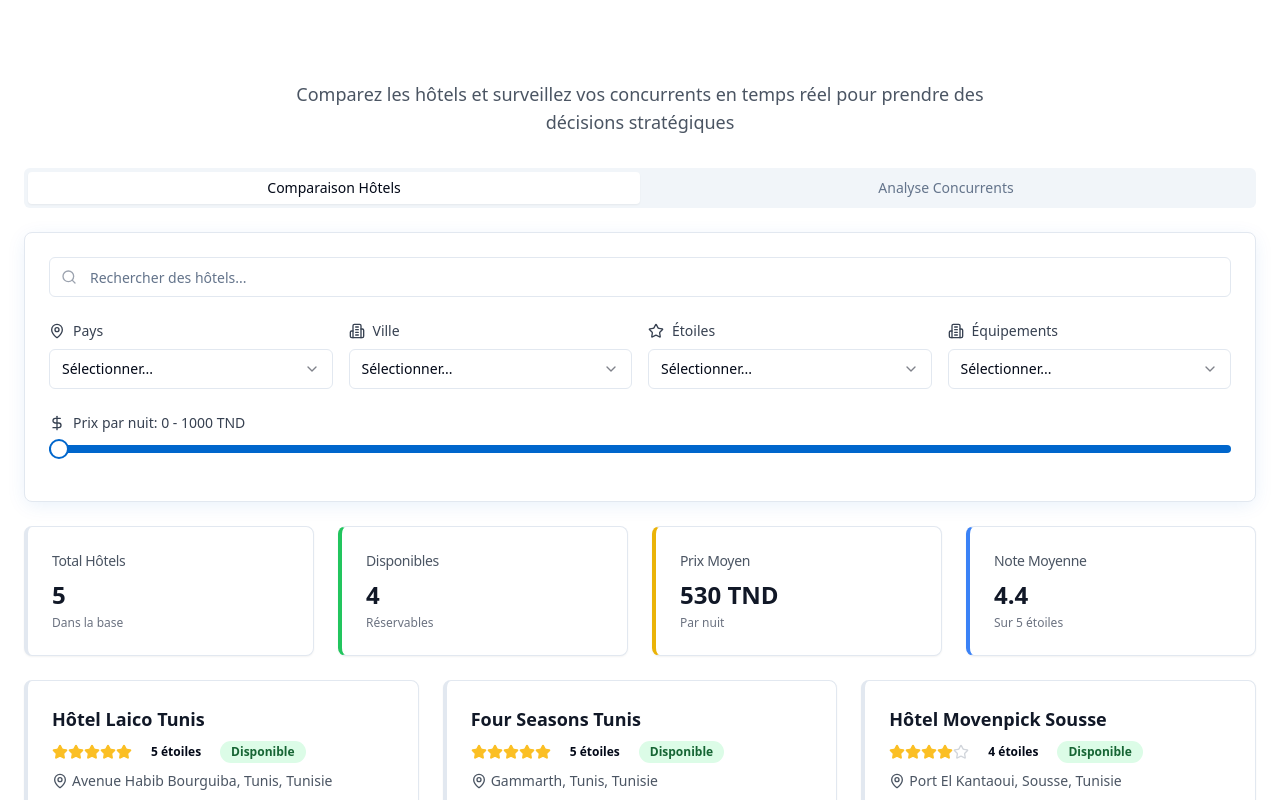
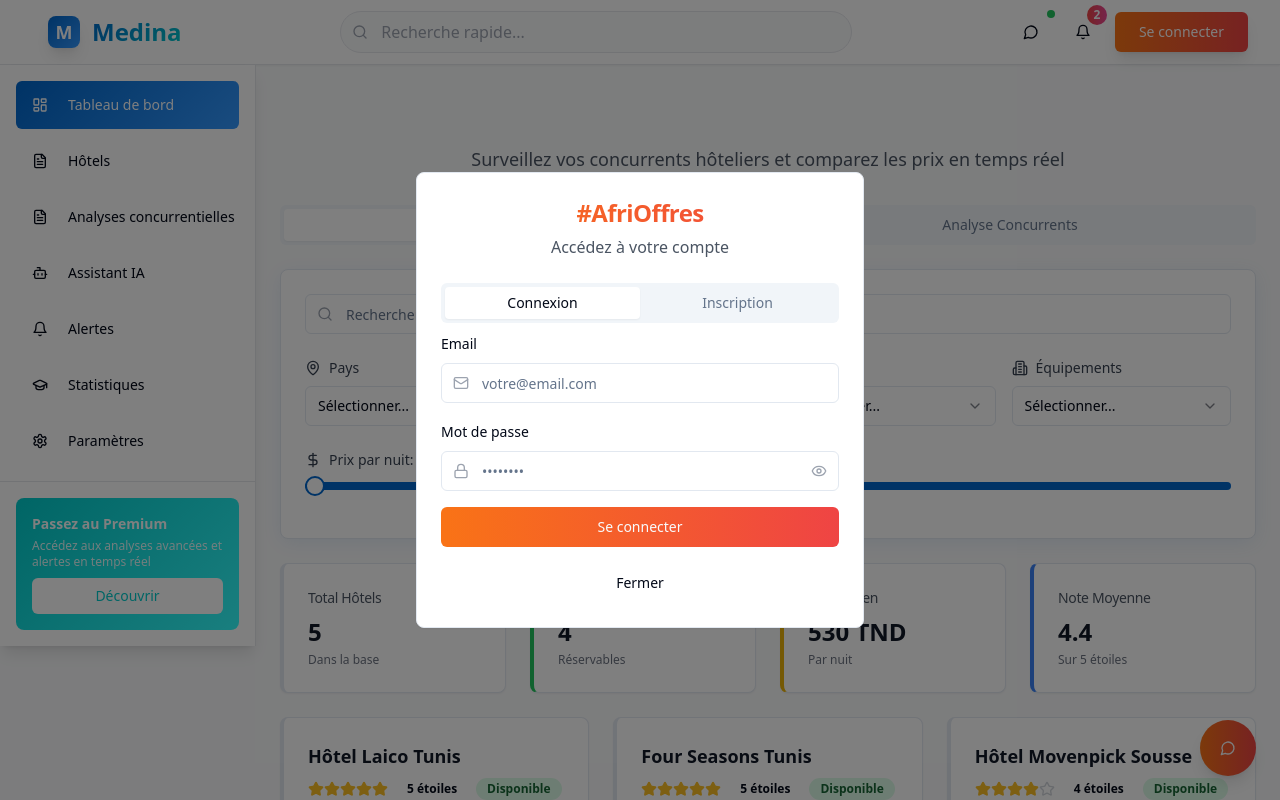
Before and after one commit to haythemraissi/afrioffres, a React (Vite) app: page / in a window 1280 px wide. Shown: the top 800 px of the page. Built offline with nearby package versions, Linux system fonts and the light colour scheme.

Commit message:
Refactor dashboard to AfriOffres frontend
Reverted dashboard to match the AfriOffres frontend structure and components.

```diff
--- a/src/components/Layout/Sidebar.tsx
+++ b/src/components/Layout/Sidebar.tsx
@@ -18,6 +18,7 @@ const Sidebar = () => {
 
   const menuItems = [
     { id: 'dashboard', label: 'Tableau de bord', icon: LayoutDashboard },
+    { id: 'hotels', label: 'Hôtels', icon: FileText },
     { id: 'competitors', label: 'Analyses concurrentielles', icon: FileText },
     { id: 'ai-assistant', label: 'Assistant IA', icon: Bot },
     { id: 'notifications', label: 'Alertes', icon: Bell },
--- a/src/pages/Index.tsx
+++ b/src/pages/Index.tsx
@@ -1,5 +1,7 @@
-import React, { useEffect } from 'react';
+import React, { useEffect, useState } from 'react';
 import { useStore } from '../store/useStore';
+import Header from '../components/Layout/Header';
+import Sidebar from '../components/Layout/Sidebar';
 import { Card, CardContent, CardHeader, CardTitle } from '../components/ui/card';
 import { Tabs, TabsContent, TabsList, TabsTrigger } from '../components/ui/tabs';
 import CompetitorCard from '../components/Competitors/CompetitorCard';
@@ -7,10 +9,15 @@ import SearchFilters from '../components/Competitors/SearchFilters';
 import HotelCard from '../components/Hotels/HotelCard';
 import HotelSearchFilters from '../components/Hotels/HotelSearchFilters';
 import RecommendationsSection from '../components/Dashboard/RecommendationsSection';
+import AIAssistant from '../components/AIAssistant/AIAssistant';
+import Chatbot from '../components/Chatbot/Chatbot';
+import AuthModal from '../components/Auth/AuthModal';
 
 const Index = () => {
   const {
+    currentPage,
     isAuthenticated,
+    addNotification,
     competitors,
     filteredCompetitors,
     setCompetitors,
@@ -18,6 +25,8 @@ const Index = () => {
     filteredHotels,
     setHotels
   } = useStore();
+
+  const [showAuthModal, setShowAuthModal] = useState(false);
 
   useEffect(() => {
     // Mock data for competitors
@@ -252,18 +261,45 @@ const Index = () => {
     ];
 
     setHotels(mockHotels);
-  }, [setCompetitors, setHotels]);
 
+    // Add sample notifications
+    addNotification({
+      title: 'Alerte prix hôtel',
+      message: 'Four Seasons Tunis a augmenté ses prix de 8.2%',
+      type: 'price-change',
+      severity: 'medium',
+    });
+
+    addNotification({
+      title: 'Nouvelle promotion',
+      message: 'Tunisie Booking lance une offre Ramadan avec -25%',
+      type: 'promotion',
+      severity: 'low',
+    });
+  }, [setCompetitors, setHotels, addNotification]);
+
+  useEffect(() => {
+    if (!isAuthenticated) {
+      const timer = setTimeout(() => {
+        setShowAuthModal(true);
+      }, 3000);
+
+      return () => clearTimeout(timer);
+    }
+  }, [isAuthenticated]);
+
+  const renderCurrentPage = () => {
+    switch (currentPage) {
+      case 'dashboard':
         return (
-    <div className="min-h-screen bg-background">
-      <div className="max-w-7xl mx-auto p-6">
+          <div className="space-y-6">
             {/* Header */}
             <div className="text-center mb-8">
               <h1 className="text-4xl font-bold bg-gradient-to-r from-competitive via-red-500 to-pink-500 bg-clip-text text-transparent mb-4">
-            Medina - Intelligence Concurrentielle Hôtelière
+                Dashboard - Intelligence Concurrentielle Hôtelière
               </h1>
               <p className="text-gray-600 text-lg max-w-3xl mx-auto">
-            Comparez les hôtels et surveillez vos concurrents en temps réel pour prendre des décisions stratégiques
+                Surveillez vos concurrents hôteliers et comparez les prix en temps réel
               </p>
             </div>
 
@@ -275,173 +311,200 @@ const Index = () => {
               </TabsList>
 
               <TabsContent value="hotels" className="space-y-6">
-            {/* Hotel Search & Filters */}
                 <HotelSearchFilters />
 
                 {/* Stats Cards for Hotels */}
                 <div className="grid grid-cols-1 md:grid-cols-4 gap-6">
                   <Card className="border-l-4 border-l-competitive">
                     <CardHeader className="pb-2">
-                  <CardTitle className="text-sm font-medium text-gray-600">
-                    Total Hôtels
-                  </CardTitle>
+                      <CardTitle className="text-sm font-medium text-gray-600">Total Hôtels</CardTitle>
                     </CardHeader>
                     <CardContent>
-                  <div className="text-2xl font-bold text-gray-900">
-                    {hotels.length}
-                  </div>
-                  <p className="text-xs text-gray-500 mt-1">
-                    Dans la base
-                  </p>
+                      <div className="text-2xl font-bold text-gray-900">{hotels.length}</div>
+                      <p className="text-xs text-gray-500 mt-1">Dans la base</p>
                     </CardContent>
                   </Card>
-
                   <Card className="border-l-4 border-l-green-500">
                     <CardHeader className="pb-2">
-                  <CardTitle className="text-sm font-medium text-gray-600">
-                    Disponibles
-                  </CardTitle>
+                      <CardTitle className="text-sm font-medium text-gray-600">Disponibles</CardTitle>
                     </CardHeader>
                     <CardContent>
-                  <div className="text-2xl font-bold text-gray-900">
-                    {hotels.filter(h => h.availability).length}
-                  </div>
-                  <p className="text-xs text-gray-500 mt-1">
-                    Réservables
-                  </p>
+                      <div className="text-2xl font-bold text-gray-900">{hotels.filter(h => h.availability).length}</div>
+                      <p className="text-xs text-gray-500 mt-1">Réservables</p>
                     </CardContent>
                   </Card>
-
                   <Card className="border-l-4 border-l-yellow-500">
                     <CardHeader className="pb-2">
-                  <CardTitle className="text-sm font-medium text-gray-600">
-                    Prix Moyen
-                  </CardTitle>
+                      <CardTitle className="text-sm font-medium text-gray-600">Prix Moyen</CardTitle>
                     </CardHeader>
                     <CardContent>
                       <div className="text-2xl font-bold text-gray-900">
                         {Math.round(hotels.reduce((acc, h) => acc + h.pricePerNight, 0) / hotels.length || 0)} TND
                       </div>
-                  <p className="text-xs text-gray-500 mt-1">
-                    Par nuit
-                  </p>
+                      <p className="text-xs text-gray-500 mt-1">Par nuit</p>
                     </CardContent>
                   </Card>
-
                   <Card className="border-l-4 border-l-blue-500">
                     <CardHeader className="pb-2">
-                  <CardTitle className="text-sm font-medium text-gray-600">
-                    Note Moyenne
-                  </CardTitle>
+                      <CardTitle className="text-sm font-medium text-gray-600">Note Moyenne</CardTitle>
                     </CardHeader>
                     <CardContent>
                       <div className="text-2xl font-bold text-gray-900">
                         {(hotels.reduce((acc, h) => acc + h.reviews.rating, 0) / hotels.length || 0).toFixed(1)}
                       </div>
-                  <p className="text-xs text-gray-500 mt-1">
-                    Sur 5 étoiles
-                  </p>
+                      <p className="text-xs text-gray-500 mt-1">Sur 5 étoiles</p>
                     </CardContent>
                   </Card>
                 </div>
 
-            {/* Hotels Grid */}
                 <div className="grid grid-cols-1 md:grid-cols-2 xl:grid-cols-3 gap-6">
                   {filteredHotels.map((hotel) => (
-                <HotelCard
-                  key={hotel.id}
-                  hotel={hotel}
-                />
+                    <HotelCard key={hotel.id} hotel={hotel} />
                   ))}
                 </div>
               </TabsContent>
 
               <TabsContent value="competitors" className="space-y-6">
-            {/* Competitor Search & Filters */}
                 <SearchFilters />
 
                 {/* Stats Cards for Competitors */}
                 <div className="grid grid-cols-1 md:grid-cols-4 gap-6">
                   <Card className="border-l-4 border-l-competitive">
                     <CardHeader className="pb-2">
-                  <CardTitle className="text-sm font-medium text-gray-600">
-                    Total Concurrents
-                  </CardTitle>
+                      <CardTitle className="text-sm font-medium text-gray-600">Total Concurrents</CardTitle>
                     </CardHeader>
                     <CardContent>
-                  <div className="text-2xl font-bold text-gray-900">
-                    {competitors.length}
-                  </div>
-                  <p className="text-xs text-gray-500 mt-1">
-                    Surveillés activement
-                  </p>
+                      <div className="text-2xl font-bold text-gray-900">{competitors.length}</div>
+                      <p className="text-xs text-gray-500 mt-1">Surveillés activement</p>
                     </CardContent>
                   </Card>
-
                   <Card className="border-l-4 border-l-green-500">
                     <CardHeader className="pb-2">
-                  <CardTitle className="text-sm font-medium text-gray-600">
-                    Concurrents Actifs
-                  </CardTitle>
+                      <CardTitle className="text-sm font-medium text-gray-600">Concurrents Actifs</CardTitle>
                     </CardHeader>
                     <CardContent>
-                  <div className="text-2xl font-bold text-gray-900">
-                    {competitors.filter(c => c.status === 'active').length}
-                  </div>
-                  <p className="text-xs text-gray-500 mt-1">
-                    En temps réel
-                  </p>
+                      <div className="text-2xl font-bold text-gray-900">{competitors.filter(c => c.status === 'active').length}</div>
+                      <p className="text-xs text-gray-500 mt-1">En temps réel</p>
                     </CardContent>
                   </Card>
-
                   <Card className="border-l-4 border-l-yellow-500">
                     <CardHeader className="pb-2">
-                  <CardTitle className="text-sm font-medium text-gray-600">
-                    Changements Prix
-                  </CardTitle>
+                      <CardTitle className="text-sm font-medium text-gray-600">Changements Prix</CardTitle>
                     </CardHeader>
                     <CardContent>
-                  <div className="text-2xl font-bold text-gray-900">
-                    24
-                  </div>
-                  <p className="text-xs text-gray-500 mt-1">
-                    Dernières 24h
-                  </p>
+                      <div className="text-2xl font-bold text-gray-900">24</div>
+                      <p className="text-xs text-gray-500 mt-1">Dernières 24h</p>
                     </CardContent>
                   </Card>
-
                   <Card className="border-l-4 border-l-blue-500">
                     <CardHeader className="pb-2">
-                  <CardTitle className="text-sm font-medium text-gray-600">
-                    Alertes Actives
-                  </CardTitle>
+                      <CardTitle className="text-sm font-medium text-gray-600">Alertes Actives</CardTitle>
                     </CardHeader>
                     <CardContent>
-                  <div className="text-2xl font-bold text-gray-900">
-                    7
-                  </div>
-                  <p className="text-xs text-gray-500 mt-1">
-                    Nécessitent action
-                  </p>
+                      <div className="text-2xl font-bold text-gray-900">7</div>
+                      <p className="text-xs text-gray-500 mt-1">Nécessitent action</p>
                     </CardContent>
                   </Card>
                 </div>
 
-            {/* Competitors Grid */}
                 <div className="grid grid-cols-1 md:grid-cols-2 xl:grid-cols-3 gap-6">
                   {filteredCompetitors.map((competitor) => (
-                <CompetitorCard
-                  key={competitor.id}
-                  competitor={competitor}
-                />
+                    <CompetitorCard key={competitor.id} competitor={competitor} />
                   ))}
                 </div>
 
-            {/* Recommendations */}
                 <RecommendationsSection />
               </TabsContent>
             </Tabs>
           </div>
+        );
+
+      case 'competitors':
+        return (
+          <div className="space-y-6">
+            <div className="flex items-center justify-between">
+              <h2 className="text-3xl font-bold text-gray-900">Analyses concurrentielles</h2>
+            </div>
+            <SearchFilters />
+            <div className="grid grid-cols-1 md:grid-cols-2 lg:grid-cols-3 gap-6">
+              {filteredCompetitors.map((competitor) => (
+                <CompetitorCard key={competitor.id} competitor={competitor} />
+              ))}
+            </div>
+          </div>
+        );
+
+      case 'hotels':
+        return (
+          <div className="space-y-6">
+            <div className="flex items-center justify-between">
+              <h2 className="text-3xl font-bold text-gray-900">Comparaison d'hôtels</h2>
+            </div>
+            <HotelSearchFilters />
+            <div className="grid grid-cols-1 md:grid-cols-2 lg:grid-cols-3 gap-6">
+              {filteredHotels.map((hotel) => (
+                <HotelCard key={hotel.id} hotel={hotel} />
+              ))}
+            </div>
+          </div>
+        );
+
+      case 'ai-assistant':
+        return <AIAssistant />;
+
+      case 'notifications':
+        return (
+          <div className="space-y-6">
+            <h2 className="text-3xl font-bold text-gray-900">Alertes et notifications</h2>
+            <div className="bg-white rounded-lg shadow-sm p-6">
+              <p className="text-gray-600">Gestion des alertes en temps réel pour les changements concurrentiels</p>
+            </div>
+          </div>
+        );
+
+      case 'analytics':
+        return (
+          <div className="space-y-6">
+            <h2 className="text-3xl font-bold text-gray-900">Statistiques et analyses</h2>
+            <div className="bg-white rounded-lg shadow-sm p-6">
+              <p className="text-gray-600">Graphiques et analyses détaillées de la concurrence</p>
+            </div>
+          </div>
+        );
+
+      case 'settings':
+        return (
+          <div className="space-y-6">
+            <h2 className="text-3xl font-bold text-gray-900">Paramètres</h2>
+            <div className="bg-white rounded-lg shadow-sm p-6">
+              <p className="text-gray-600">Configuration de la plateforme</p>
+            </div>
+          </div>
+        );
+
+      default:
+        return (
+          <div className="space-y-6">
+            <h2 className="text-3xl font-bold text-gray-900">Tableau de bord</h2>
+            <RecommendationsSection />
+          </div>
+        );
+    }
+  };
+
+  return (
+    <div className="min-h-screen bg-gray-50">
+      <Header />
+      <div className="flex">
+        <Sidebar />
+        <main className="flex-1 lg:ml-0 p-6">
+          {renderCurrentPage()}
+        </main>
+      </div>
+      <Chatbot />
+      {showAuthModal && (
+        <AuthModal isOpen={showAuthModal} onClose={() => setShowAuthModal(false)} />
+      )}
     </div>
   );
 };
```
Lines whose indentation alone changed are shown as unchanged.
